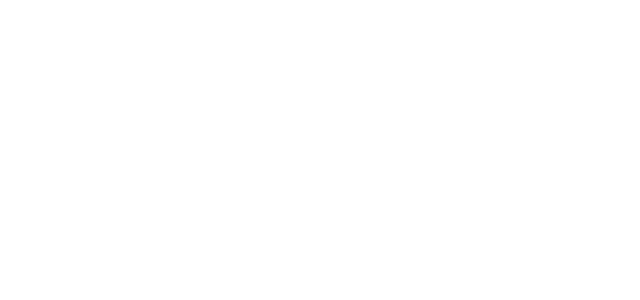
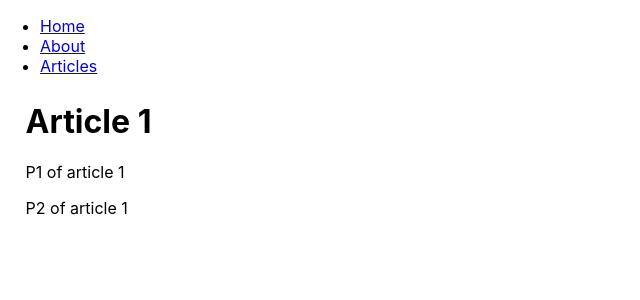
Before and after one commit to johnmcneil/johnmcneil.github.io, a React (Create React App) app: page /article/article1 in a window 1280 px wide. Shown: the top 300 px of the page, without its empty margins (0-640 px from the left). Built offline with nearby package versions, Linux system fonts and the light colour scheme.

Commit message:
added navbar and set up articles list and article page.

```diff
--- a/src/App.js
+++ b/src/App.js
@@ -3,13 +3,22 @@
   Route,
 } from 'react-router-dom';
 import HomePage from './pages/HomePage';
+import AboutPage from './pages/AboutPage';
+import ArticlesList from './pages/ArticlesList';
+import ArticlePage from './pages/ArticlePage';
+import NavBar from './NavBar';
+
 import './App.css';
 
 function App() {
   return (
     <Router>
+    <NavBar />
       <div className="App">
         <Route path="/" component={HomePage} exact />
+        <Route path="/about" component={AboutPage} />
+        <Route path="/articles-list" component={ArticlesList} />
+        <Route path="/article/:name" component={ArticlePage} />
       </div>
     </Router>
   );
--- /dev/null
+++ b/src/NavBar.js
@@ -0,0 +1,20 @@
+import React from 'react';
+import { Link } from 'react-router-dom';
+
+const NavBar = () => (
+	<nav>
+		<ul>
+			<li>
+				<Link to="/">Home</Link>
+			</li>
+			<li>
+				<Link to="/about">About</Link>
+			</li>
+			<li>
+				<Link to="/articles-list">Articles</Link>
+			</li>
+		</ul>
+	</nav>
+);
+
+export default NavBar;
--- /dev/null
+++ b/src/pages/ArticlePage.js
@@ -0,0 +1,20 @@
+import React from 'react';
+import articleContent from './article-content'
+
+const ArticlePage = ({ match }) => {
+	const name = match.params.name;
+	const article = articleContent.find(article => article.name === name);
+
+	if(!article) return <h1>Article does not exist.</h1>
+
+	return (
+		<>
+			<h1>{article.title}</h1>
+			{article.content.map((paragraph, key) => (
+				<p key={key}>{paragraph}</p>
+			))}
+		</>
+	);
+}
+
+export default ArticlePage;
--- a/src/pages/HomePage.js
+++ b/src/pages/HomePage.js
@@ -6,7 +6,7 @@
     	<p>Welcome to my GitHub page.</p>
     	<p>I'm a full-stack web developer.</p>
       	<p>I code HTML5, CSS3, JavaScript (including React, jQuery, d3, Bootstrap, and other libraries), PHP, Python, R, and MySQL.</p>
-      	<p> I also develop and manage WordPress sites, and I like to make data visualizations for the web.</p>
+      	<p> I've also developed and managed WordPress sites, and I like to make data visualizations for the web.</p>
       	<p>Here's a sample of my work. For my full portfolio, visit <a href="https://www.johnmcneil.me">johnmcneil.me</a>.</p>
       	<iframe title="chessgraphs.com" src="https://www.chessgraphs.com" width="100%" height="600px"></iframe>
 	</>
--- /dev/null
+++ b/src/pages/article-content.js
@@ -0,0 +1,20 @@
+const articles = [
+	{
+		name: "article1",
+		title: "Article 1",
+		content: [
+			`P1 of article 1`,
+			`P2 of article 1`
+		]
+	},
+	{
+		name: "article2",
+		title: "Article 2",
+		content: [
+			`P1 of article 2`,
+			`P2 of article 2`
+		]
+	},
+];
+
+export default articles
```
Also changed, not shown: src/pages/AboutPage.js (added), src/pages/ArticlesList.js (added).
